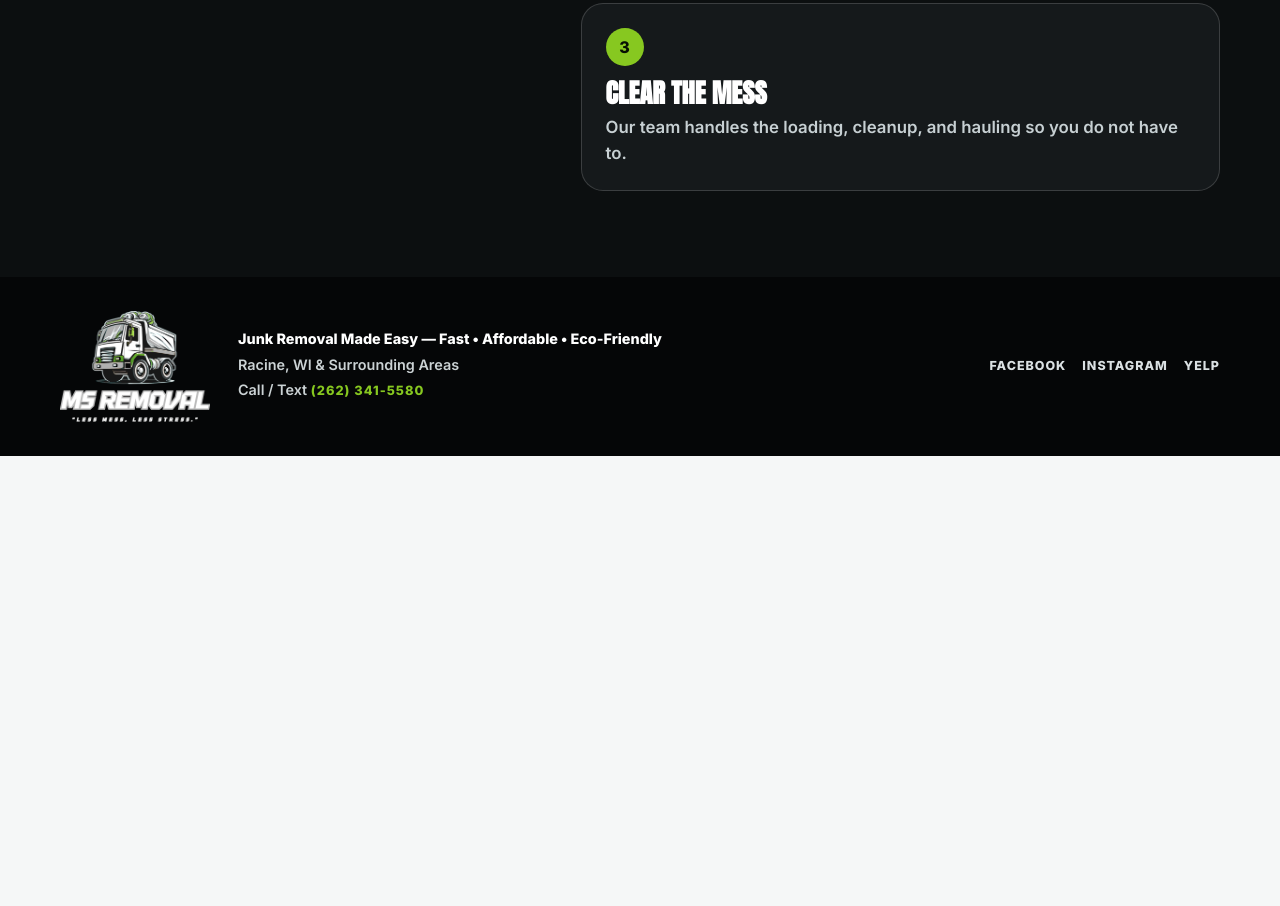
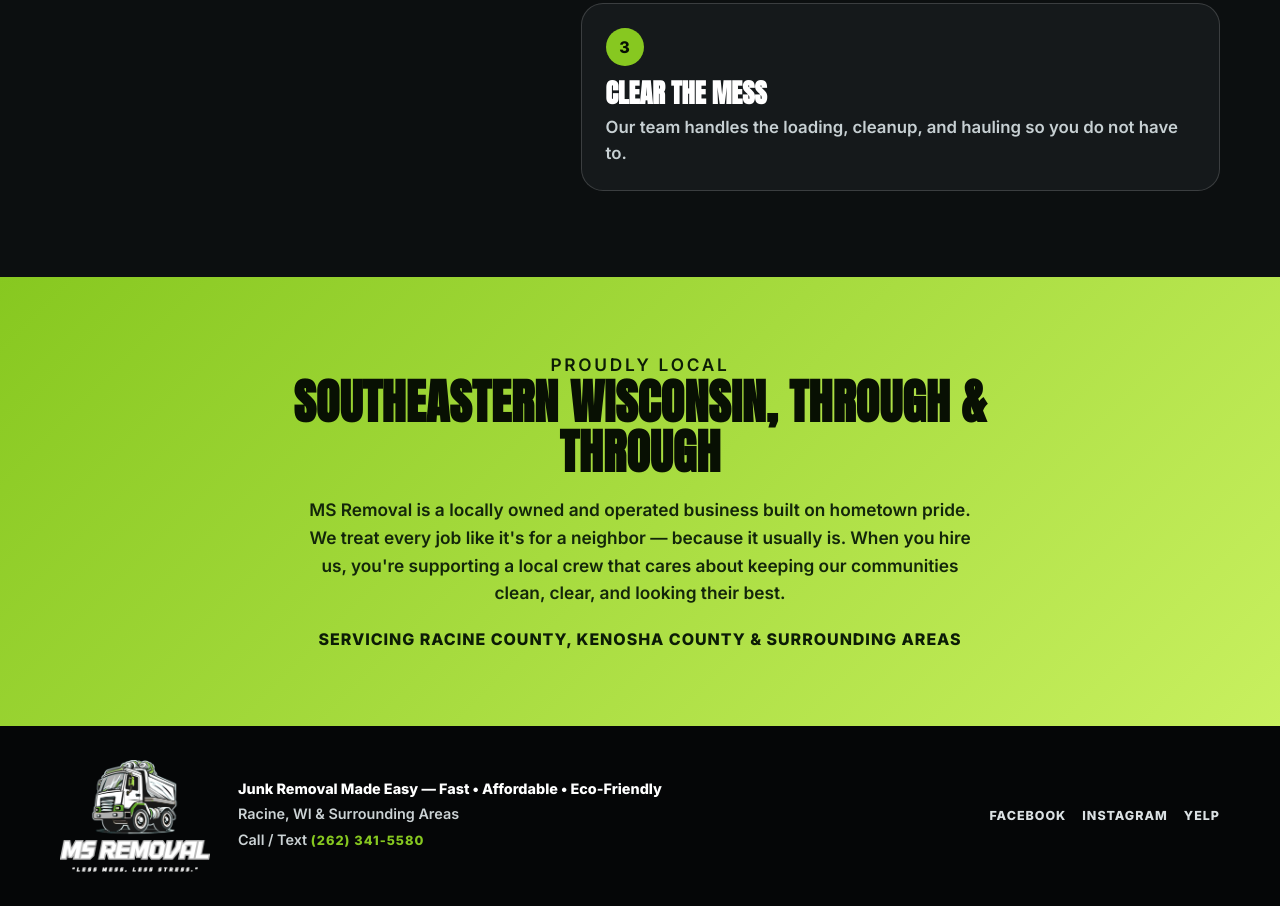
Before and after one commit to paulsalva/ms-removal, a plain HTML site: page index.html in a window 1280 px wide. Shown: the part 2514-3420 px from the top of the page. Before the commit the page ends 2970 px from the top, so only its background shows below. Drawn offline with Linux system fonts and the light colour scheme.

Commit message:
feat: add local pride banner section and styles
Co-authored-by: paulsalva <53840389+paulsalva@users.noreply.github.com>

```diff
--- a/index.html
+++ b/index.html
@@ -106,8 +106,16 @@
       </div>
     </section>
 
+  </main>
 
-  </main>
+  <section class="local-banner">
+    <div class="container">
+      <p class="eyebrow">Proudly local</p>
+      <h2>Southeastern Wisconsin, Through &amp; Through</h2>
+      <p>MS Removal is a locally owned and operated business built on hometown pride. We treat every job like it&apos;s for a neighbor &mdash; because it usually is. When you hire us, you&apos;re supporting a local crew that cares about keeping our communities clean, clear, and looking their best.</p>
+      <p class="local-area">Servicing Racine County, Kenosha County &amp; surrounding areas</p>
+    </div>
+  </section>
 
   <footer class="site-footer">
     <div class="container footer-inner">
--- a/styles.css
+++ b/styles.css
@@ -107,6 +107,15 @@ a.card:hover .card-cta{color:var(--accent,var(--ink))}
 .subpage-image-block.yard-scene{background-image:url("images/yard-cleanup.webp")}
 .subpage-image-block.property-scene{background-image:url("images/property-cleanup.webp")}
 
+/* Local pride banner above the footer */
+.local-banner{background:linear-gradient(135deg,var(--lime),#c8f05f);color:#081003;padding:74px 0}
+.local-banner .container{max-width:860px;text-align:center}
+.local-banner .eyebrow{color:#0c1c06}
+.local-banner h2{margin:0 0 18px;color:#081003;font-size:clamp(1.9rem,4vw,3rem);line-height:1.04}
+.local-banner p{margin:0 auto;max-width:680px;color:#13260a;font-weight:600;font-size:1.08rem;line-height:1.6}
+.local-banner .local-area{margin-top:20px;font-weight:900;text-transform:uppercase;letter-spacing:.06em;font-size:1rem;color:#0c1c06}
+@media (max-width:560px){.local-banner{padding:54px 0}}
+
 /* Footer with business info + social links */
 .footer-inner{grid-template-columns:150px 1fr auto;gap:28px;align-items:center}
 .footer-about p{margin:0 0 4px;color:#cbd2d4;font-weight:600;font-size:.9rem}
```
